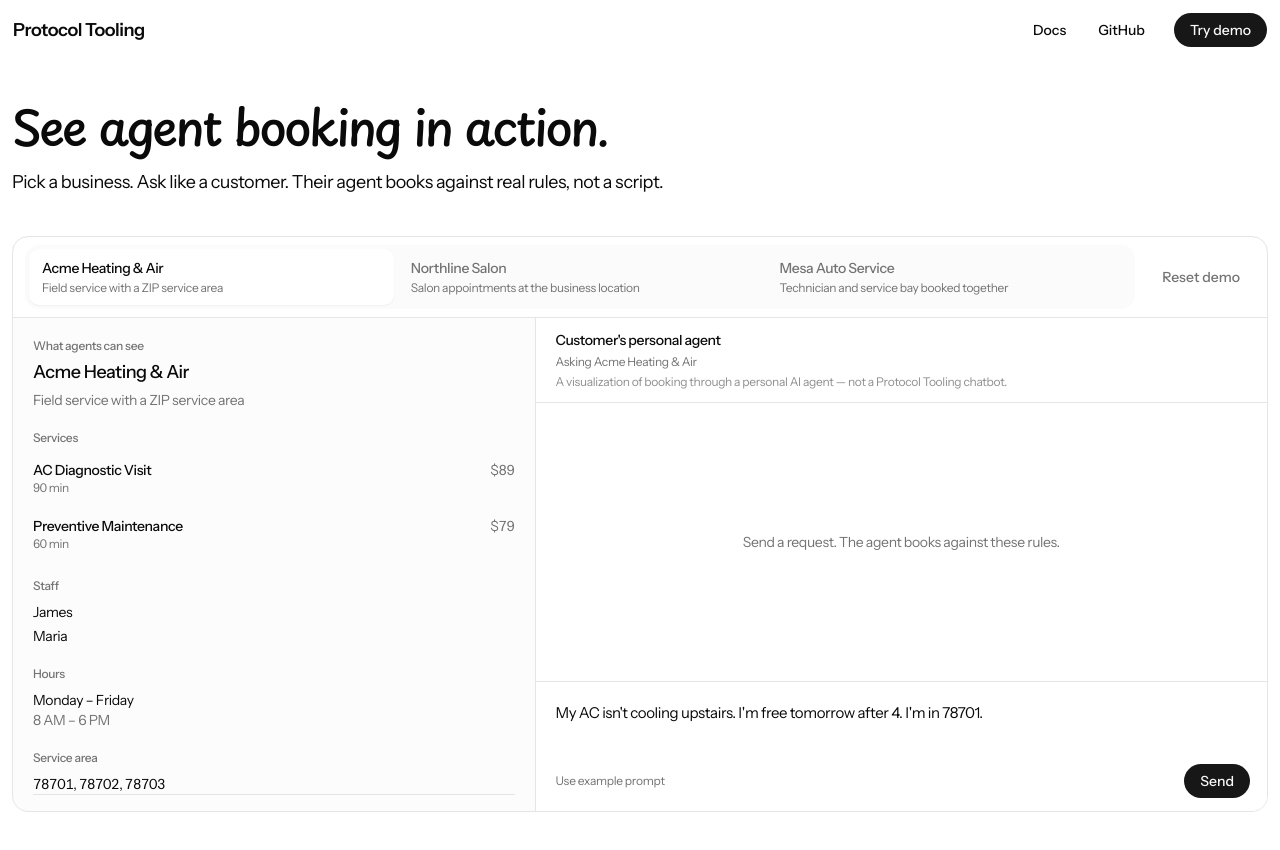
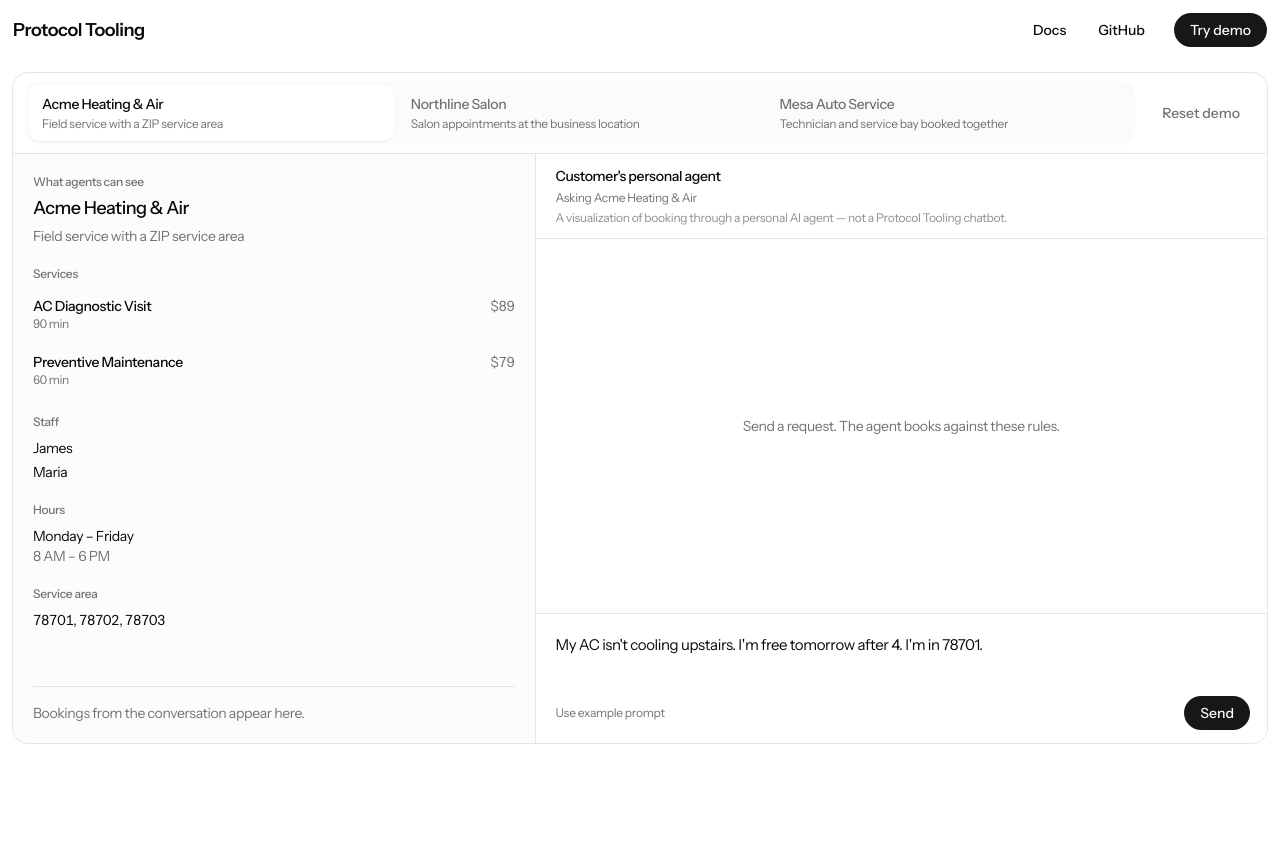
Before and after one commit to robertonevarez/fullcalendar-webmcp, a Next.js app: page /demo in a window 1280 px wide. Shown: the top 850 px of the page. After the commit the page ends 808 px from the top, so only its background shows below. Built offline with nearby package versions, Linux system fonts and the light colour scheme.

Commit message:
style: drop demo page headlines
Let /demo open on the product stage. Keep a screen-reader-only title.

```diff
--- a/src/components/demo/demo-experience.tsx
+++ b/src/components/demo/demo-experience.tsx
@@ -38,25 +38,10 @@ export function DemoExperience() {
 
   return (
     <div className="flex flex-col">
-      <section className={cn(ds.layout.container, spacing.x, 'pt-10 pb-12 md:pt-12 md:pb-16')}>
-        <div className="space-y-8 md:space-y-10">
-          <header className="max-w-3xl space-y-3">
-            <h1
-              className={cn(
-                playpenSansHebrew.className,
-                'text-4xl font-medium tracking-tighter text-balance md:text-5xl',
-              )}
-            >
-              See agent booking in action.
-            </h1>
-            <p className="max-w-2xl text-base tracking-tight text-foreground md:text-lg">
-              Pick a business. Ask like a customer. Their agent books against real rules, not a
-              script.
-            </p>
-          </header>
-
+      <section className={cn(ds.layout.container, spacing.x, 'pt-3 pb-12 md:pb-16')}>
+        <h1 className="sr-only">Product demo</h1>
         <div
-            className="flex flex-col overflow-hidden rounded-2xl border border-border md:h-[min(42rem,calc(100svh-16rem))] md:min-h-[36rem]"
+          className="flex flex-col overflow-hidden rounded-2xl border border-border md:h-[min(44rem,calc(100svh-8rem))] md:min-h-[36rem]"
           aria-label="Product demo"
         >
           <div className="flex shrink-0 flex-col gap-2 border-b border-border p-2 md:flex-row md:items-center md:gap-3 md:px-3 md:py-2">
@@ -83,7 +68,6 @@ export function DemoExperience() {
             presetBlurb={preset.blurb}
             onBooked={() => setBooked(true)}
           />
-          </div>
         </div>
       </section>
 
```
Lines whose indentation alone changed are shown as unchanged.
